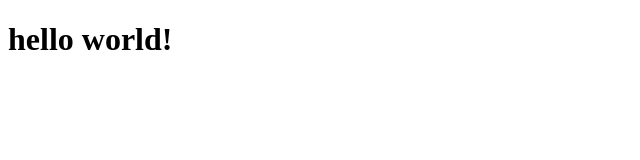
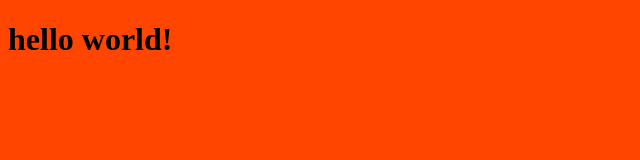
Before and after one commit to HunterXtim/my-first-project, a plain HTML site: page index.html in a window 1280 px wide. Shown: the whole page, without its empty margins (0-640 px from the left). Drawn offline with Linux system fonts and the light colour scheme.

Commit message:
ajout css

```diff
--- /dev/null
+++ b/css/style.css
@@ -0,0 +1,3 @@
+body {
+    background-color: orangered;
+}
--- a/index.html
+++ b/index.html
@@ -5,9 +5,9 @@
     <meta http-equiv="X-UA-Compatible" content="IE=edge">
     <meta name="viewport" content="width=device-width, initial-scale=1.0">
     <title>Document</title>
+    <link href="./css/style.css" rel="stylesheet">
 </head>
 <body>
-   <h1>hello world!</h1>
-
+        <h1>hello world!</h1>
 </body>
 </html>
```
